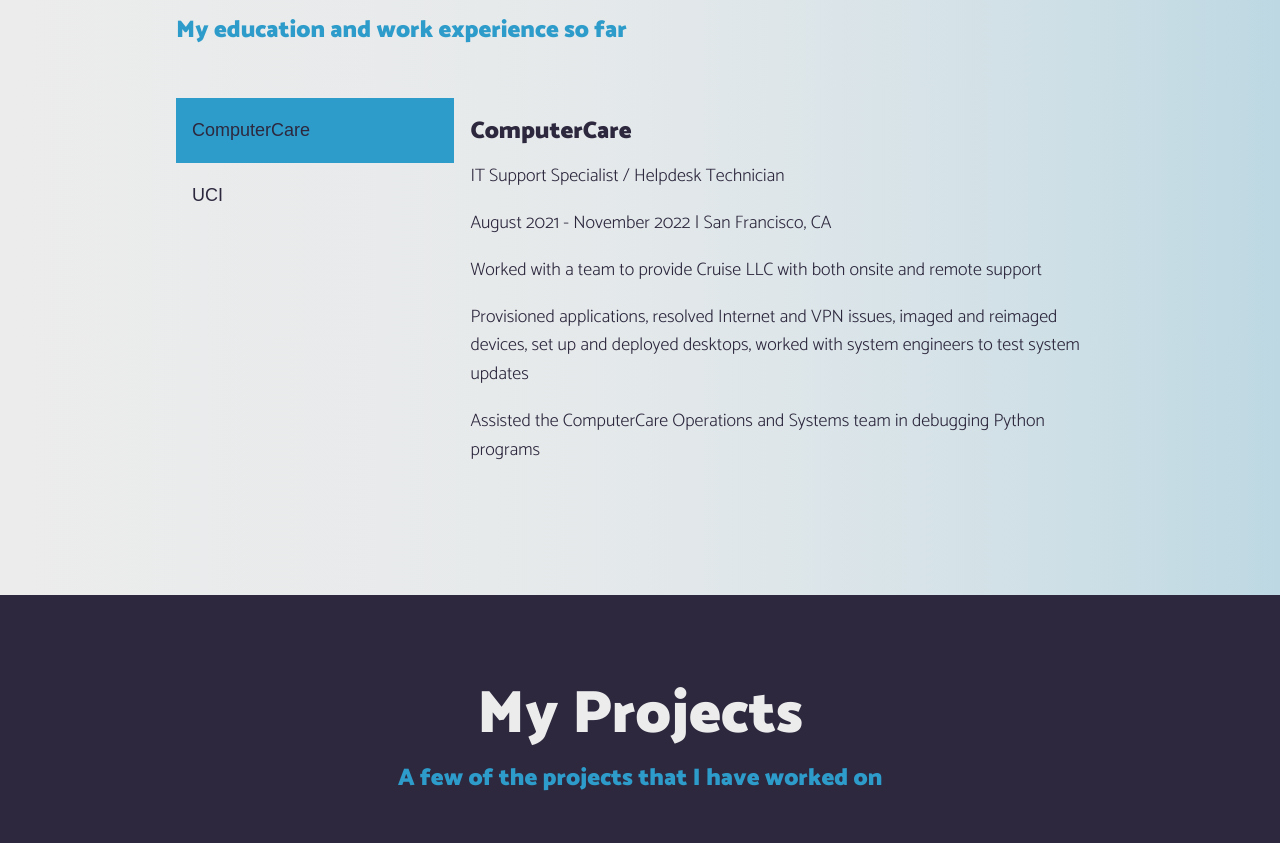
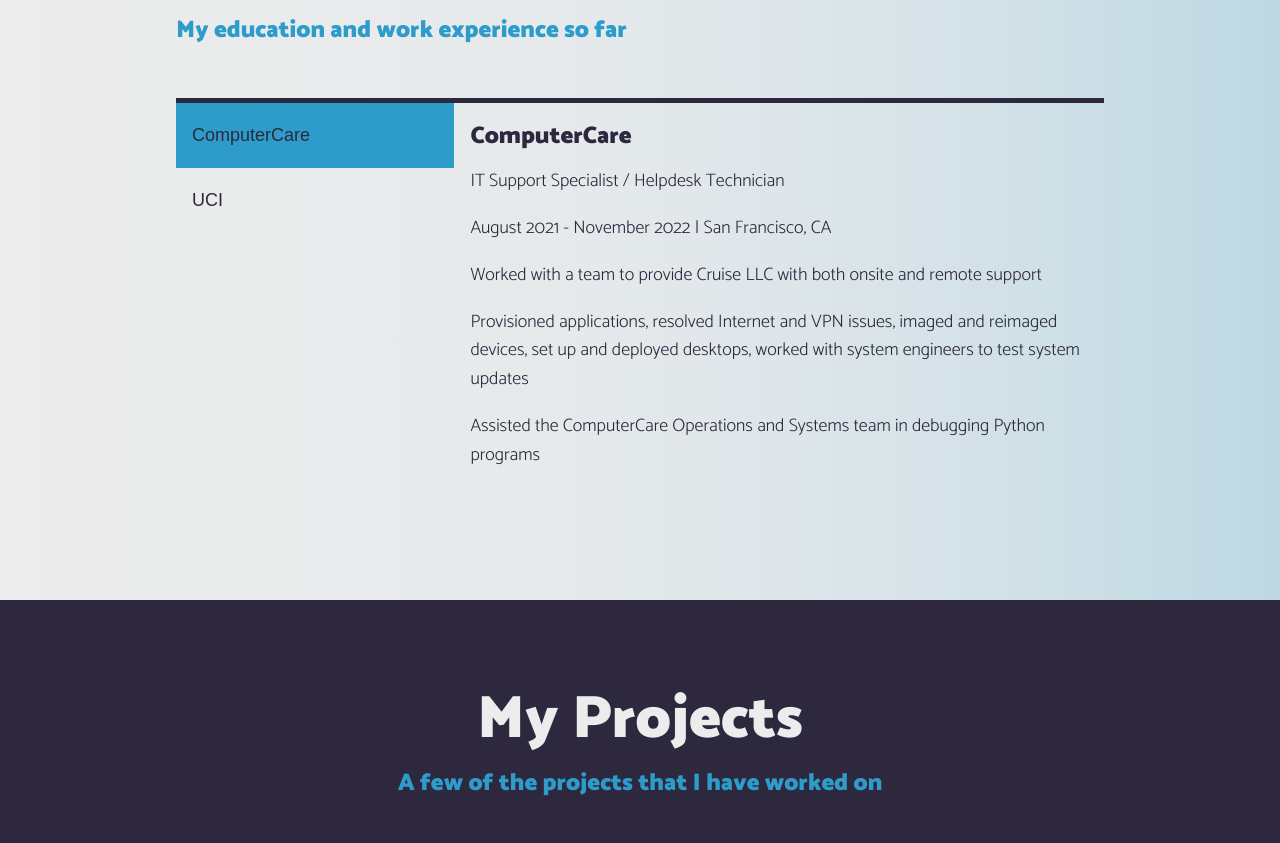
Before and after one commit to jayrellq/jayrellq.github.io, a plain HTML site: page index.html in a window 1280 px wide. Shown: the part 1186-2029 px from the top of the page. Drawn offline with nearby package versions, Linux system fonts and the light colour scheme.

Commit message:
top border

```diff
--- a/CSS/style.css
+++ b/CSS/style.css
@@ -355,6 +355,7 @@ header {
 .tabs {
     float: left;
     width: 30%;
+    border-top: thick solid var(--clr-dark);
 }
 
 .tabs button {
@@ -382,7 +383,7 @@ header {
     float: left;
     padding: 22px 16px;
     width: 70%;
-    border-left: none;
+    border-top: thick solid var(--clr-dark);
 }
 
 /* My Projects section */
```
